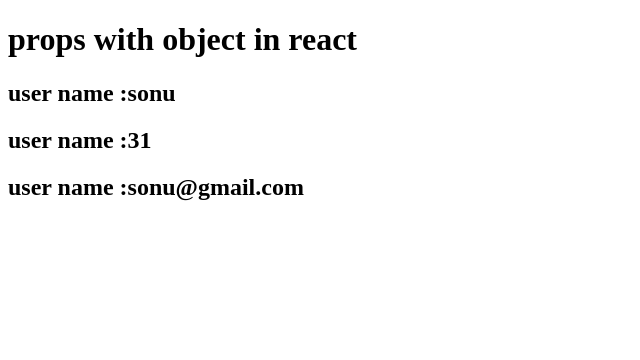
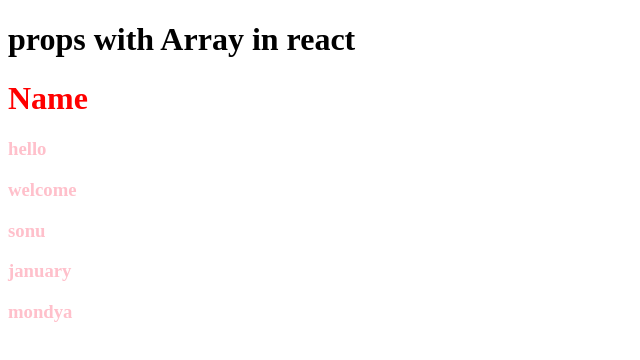
Before and after one commit to Sonukumar201995/React-practice-03, a React (Vite) app: page / in a window 1280 px wide. Shown: the top 360 px of the page, without its empty margins (0-640 px from the left). Built offline with nearby package versions, Linux system fonts and the light colour scheme.

Commit message:
props with array

```diff
--- a/src/App.jsx
+++ b/src/App.jsx
@@ -2,15 +2,11 @@
 
 function App()
 {
-  const user={
-    name:"sonu",
-    age:31,
-    email:"sonu@gmail.com"
-  }
+  const user=["hello","welcome","sonu","january","mondya"]
 
   return(
     <>
-    <h1>props  with object in react</h1>
+    <h1>props  with Array in react</h1>
     <User user={user}/>
     </>
   )
--- a/src/User.jsx
+++ b/src/User.jsx
@@ -4,9 +4,12 @@ function User({user})
     return(
 
         <>
-        <h2>user name :{user.name}</h2>
-        <h2>user name :{user.age}</h2>
-        <h2>user name :{user.email}</h2>
+        <h1 style={{color:"red"}}>Name</h1>
+        {
+            user.map((value,index)=>(
+                <h3 key={index} style={{color:"pink"}}>{value}</h3>
+            ))
+        }
         </>
     )
 }
```
